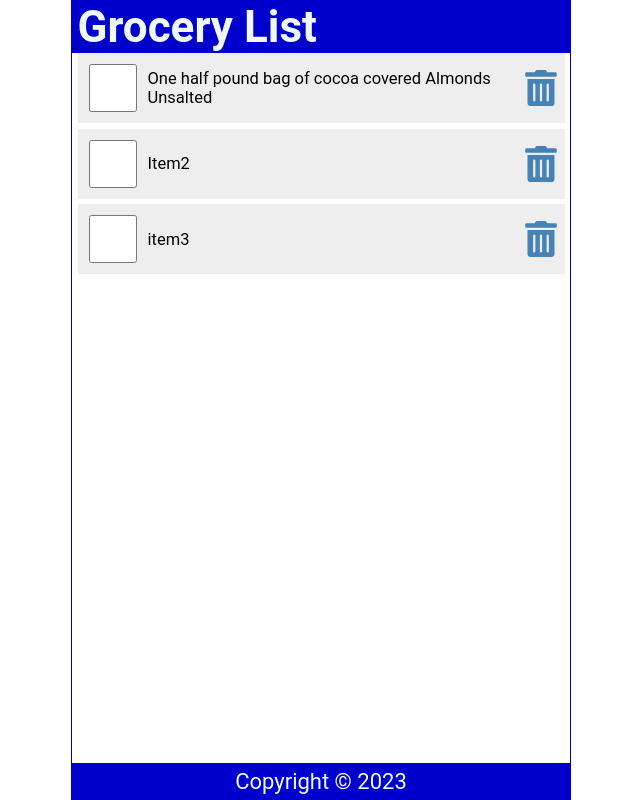
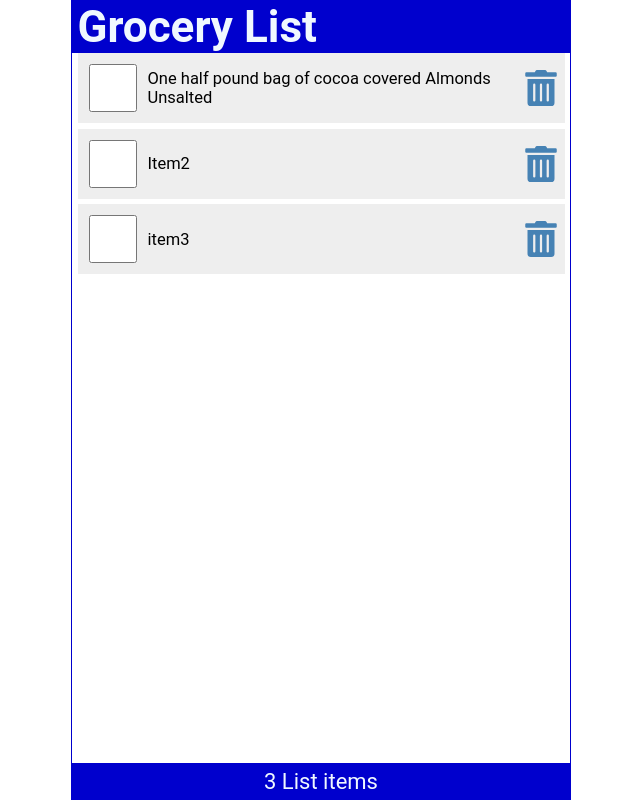
Before and after one commit to abidalili/React, a React (Create React App) app in the folder 01tut/: page / in a window 1280 px wide. Shown: the whole page, without its empty margins (319-959 px from the left). Built offline with nearby package versions, Linux system fonts and the light colour scheme.

Commit message:
props and props drilling

```diff
--- a/01tut/src/App.js
+++ b/01tut/src/App.js
@@ -43,7 +43,7 @@
         handleCheck={handleCheck}
         handleDelete={handleDelete}
       />
-      <Footer />
+      <Footer length={items.length} />
     </div>
   );
 }
--- a/01tut/src/Content.js
+++ b/01tut/src/Content.js
@@ -1,32 +1,14 @@
-import { useState } from "react";
-import { FaTrashAlt } from "react-icons/fa";
+import ItemList from "./ItemList";
 
 const Content = ({ items, handleCheck, handleDelete }) => {
   return (
     <main>
       {items.length ? (
-        <ul>
-          {items.map((item) => (
-            <li className="item" key={item.id}>
-              <input
-                type="checkbox"
-                onChange={() => handleCheck(item.id)}
-                checked={item.checked}
-              />
-              <label
-                style={item.checked ? { textDecoration: "line-through" } : null}
-                onDoubleClick={() => handleCheck(item.id)}
-              >
-                {item.item}
-              </label>
-              <FaTrashAlt
-                onClick={() => handleDelete(item.id)}
-                role="button"
-                tabIndex="0"
-              />
-            </li>
-          ))}
-        </ul>
+        <ItemList
+          items={items}
+          handleCheck={handleCheck}
+          handleDelete={handleDelete}
+        />
       ) : (
         <p style={{ marginTop: "2rem" }}> Your List is empty.</p>
       )}
--- a/01tut/src/Footer.js
+++ b/01tut/src/Footer.js
@@ -1,10 +1,11 @@
 import React from "react";
 
-const Footer = () => {
-  const today = new Date();
+const Footer = ({ length }) => {
   return (
     <footer>
-      <p>Copyright &copy; {today.getFullYear()}</p>
+      <p>
+        {length} List {length === 1 ? "item" : "items"}
+      </p>
     </footer>
   );
 };
--- /dev/null
+++ b/01tut/src/ItemList.js
@@ -0,0 +1,18 @@
+import LineItem from "./LineItem";
+import React from "react";
+const ItemList = ({ items, handleCheck, handleDelete }) => {
+  return (
+    <ul>
+      {items.map((item) => (
+        <LineItem
+          key={item.id}
+          item={item}
+          handleCheck={handleCheck}
+          handleDelete={handleDelete}
+        />
+      ))}
+    </ul>
+  );
+};
+
+export default ItemList;
--- /dev/null
+++ b/01tut/src/LineItem.js
@@ -0,0 +1,27 @@
+import { FaTrashAlt } from "react-icons/fa";
+
+const LineItem = ({ item, handleCheck, handleDelete }) => {
+  return (
+    <li className="item" key={item.id}>
+      <input
+        type="checkbox"
+        onChange={() => handleCheck(item.id)}
+        checked={item.checked}
+      />
+      <label
+        style={item.checked ? { textDecoration: "line-through" } : null}
+        onDoubleClick={() => handleCheck(item.id)}
+      >
+        {item.item}
+      </label>
+      <FaTrashAlt
+        onClick={() => handleDelete(item.id)}
+        role="button"
+        tabIndex="0"
+        aria-label={`Delete ${item.item}`}
+      />
+    </li>
+  );
+};
+
+export default LineItem;
```
